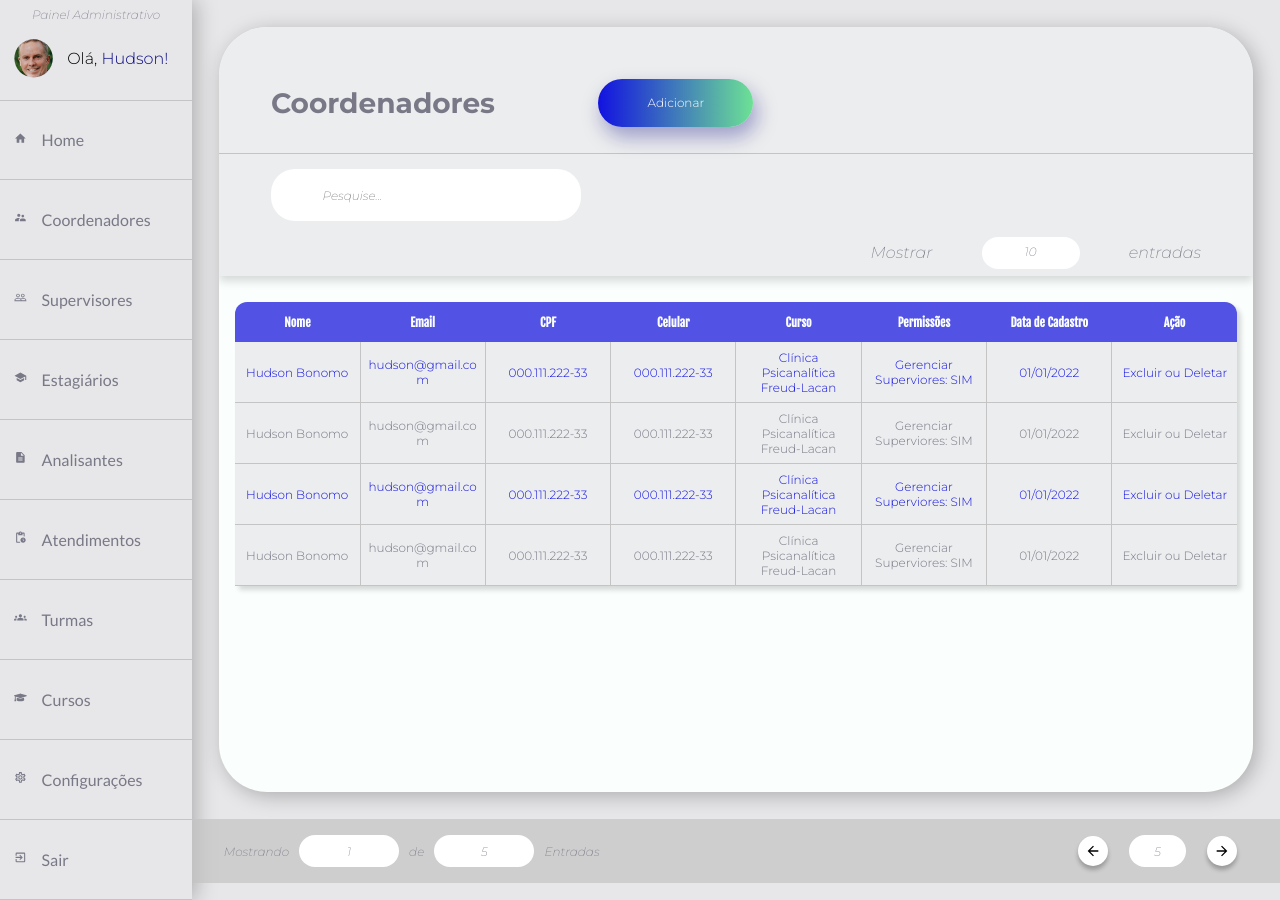
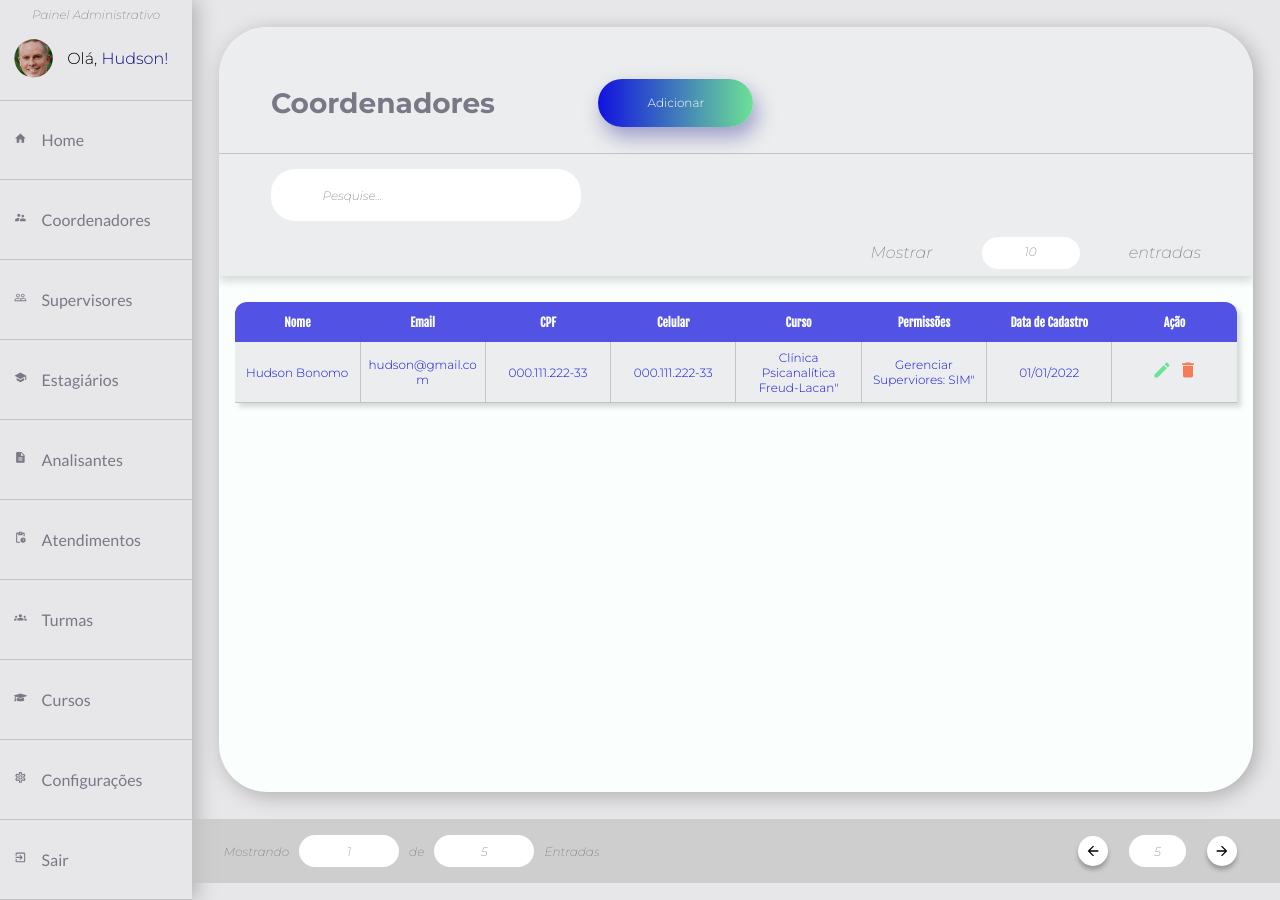
Before and after one commit to thiago-mfernandes/CepCop-React, a React (Create React App) app in the folder cepcop-react/: page /Analisantes in a window 1280 px wide. Built offline with nearby package versions, Linux system fonts and the light colour scheme.

Commit message:
botoes implementados

```diff
--- a/cepcop-react/src/components/Tabela/index.tsx
+++ b/cepcop-react/src/components/Tabela/index.tsx
@@ -5,6 +5,8 @@ import THeadTh from "../Tabela/THead/THeadTh";
 import TBody from "../Tabela/TBody/TBody";
 import TBodyTr from "../Tabela/TBody/TBodyTr";
 import TBodyTd from "../Tabela/TBody/TBodyTd"
+import BotaoEditar from "../UI/Botao/BotaoEditar";
+import BotaoDeletar from "../UI/Botao/BotaoDeletar";
 
 function Tabela() {
     return (
@@ -24,48 +26,18 @@ function Tabela() {
                 </THead>
                 <TBody>
                     <TBodyTr>
-                        <TBodyTd dataLabel={"Nome"}>{"Hudson Bonomo"}</TBodyTd>
-                        <TBodyTd dataLabel={"Email"}>{"hudson@gmail.com"}</TBodyTd>
+                        <TBodyTd dataLabel="Nome">Hudson Bonomo</TBodyTd>
+                        <TBodyTd dataLabel="Email">hudson@gmail.com</TBodyTd>
 
-                        <TBodyTd dataLabel={"CPF"}>{"000.111.222-33"}</TBodyTd>
-                        <TBodyTd dataLabel={"Celular"}>{"000.111.222-33"}</TBodyTd>
-                        <TBodyTd dataLabel={"Curso"}>{"Clínica Psicanalítica Freud-Lacan"}</TBodyTd>
-                        <TBodyTd dataLabel={"Permissoes"}>{"Gerenciar Superviores: SIM"}</TBodyTd>
-                        <TBodyTd dataLabel={"Data do Cadastro"}>{"01/01/2022"}</TBodyTd>
-                        <TBodyTd dataLabel={"Acao"}>{"Excluir ou Deletar"}</TBodyTd>
-                    </TBodyTr>
-                    <TBodyTr>
-                        <TBodyTd dataLabel={"Nome"}>{"Hudson Bonomo"}</TBodyTd>
-                        <TBodyTd dataLabel={"Email"}>{"hudson@gmail.com"}</TBodyTd>
-
-                        <TBodyTd dataLabel={"CPF"}>{"000.111.222-33"}</TBodyTd>
-                        <TBodyTd dataLabel={"Celular"}>{"000.111.222-33"}</TBodyTd>
-                        <TBodyTd dataLabel={"Curso"}>{"Clínica Psicanalítica Freud-Lacan"}</TBodyTd>
-                        <TBodyTd dataLabel={"Permissoes"}>{"Gerenciar Superviores: SIM"}</TBodyTd>
-                        <TBodyTd dataLabel={"Data do Cadastro"}>{"01/01/2022"}</TBodyTd>
-                        <TBodyTd dataLabel={"Acao"}>{"Excluir ou Deletar"}</TBodyTd>
-                    </TBodyTr>
-                    <TBodyTr>
-                        <TBodyTd dataLabel={"Nome"}>{"Hudson Bonomo"}</TBodyTd>
-                        <TBodyTd dataLabel={"Email"}>{"hudson@gmail.com"}</TBodyTd>
-
-                        <TBodyTd dataLabel={"CPF"}>{"000.111.222-33"}</TBodyTd>
-                        <TBodyTd dataLabel={"Celular"}>{"000.111.222-33"}</TBodyTd>
-                        <TBodyTd dataLabel={"Curso"}>{"Clínica Psicanalítica Freud-Lacan"}</TBodyTd>
-                        <TBodyTd dataLabel={"Permissoes"}>{"Gerenciar Superviores: SIM"}</TBodyTd>
-                        <TBodyTd dataLabel={"Data do Cadastro"}>{"01/01/2022"}</TBodyTd>
-                        <TBodyTd dataLabel={"Acao"}>{"Excluir ou Deletar"}</TBodyTd>
-                    </TBodyTr>
-                    <TBodyTr>
-                        <TBodyTd dataLabel={"Nome"}>{"Hudson Bonomo"}</TBodyTd>
-                        <TBodyTd dataLabel={"Email"}>{"hudson@gmail.com"}</TBodyTd>
-
-                        <TBodyTd dataLabel={"CPF"}>{"000.111.222-33"}</TBodyTd>
-                        <TBodyTd dataLabel={"Celular"}>{"000.111.222-33"}</TBodyTd>
-                        <TBodyTd dataLabel={"Curso"}>{"Clínica Psicanalítica Freud-Lacan"}</TBodyTd>
-                        <TBodyTd dataLabel={"Permissoes"}>{"Gerenciar Superviores: SIM"}</TBodyTd>
-                        <TBodyTd dataLabel={"Data do Cadastro"}>{"01/01/2022"}</TBodyTd>
-                        <TBodyTd dataLabel={"Acao"}>{"Excluir ou Deletar"}</TBodyTd>
+                        <TBodyTd dataLabel="CPF">000.111.222-33</TBodyTd>
+                        <TBodyTd dataLabel="Celular">000.111.222-33</TBodyTd>
+                        <TBodyTd dataLabel="Curso">Clínica Psicanalítica Freud-Lacan"</TBodyTd>
+                        <TBodyTd dataLabel="Permissoes">Gerenciar Superviores: SIM"</TBodyTd>
+                        <TBodyTd dataLabel="Data do Cadastro">01/01/2022</TBodyTd>
+                        <TBodyTd dataLabel="Acao">
+                            <BotaoEditar/>
+                            <BotaoDeletar id="y"/>
+                        </TBodyTd>
                     </TBodyTr>
                 </TBody>
             </Table>
--- a/cepcop-react/src/components/UI/Botao/BotaoDeletar.tsx
+++ b/cepcop-react/src/components/UI/Botao/BotaoDeletar.tsx
@@ -6,7 +6,7 @@ export const StyledBotaoDeletar = styled.i`
     color: ${vermelhoPadrao};
     font-size: 1.25rem;
     cursor: pointer;
-
+    padding-left: 2.5%;
     //---------------------------------------------->
     @media screen and (max-width: 768px) {
         font-size: 1.5rem;
@@ -14,9 +14,9 @@ export const StyledBotaoDeletar = styled.i`
     }
 `;
 
-function BotaoDeletar(id: string, children: React.ReactNode): JSX.Element {
+function BotaoDeletar(id: any): JSX.Element {
     return (
-        <StyledBotaoDeletar>
+        <StyledBotaoDeletar id={id}>
             <MdDelete />
         </StyledBotaoDeletar>
     );
--- a/cepcop-react/src/components/UI/Botao/BotaoEditar.tsx
+++ b/cepcop-react/src/components/UI/Botao/BotaoEditar.tsx
@@ -7,7 +7,7 @@ const StyledBotaoEditar = styled.i`
     color: ${verdePadrao};
     font-size: 1.25rem;
     cursor: pointer;
-
+    padding-right: 2.5%;
     //---------------------------------------------->
     @media screen and (max-width: 768px) {
         font-size: 1;
@@ -15,9 +15,9 @@ const StyledBotaoEditar = styled.i`
     }
 `;
 
-function BotaoEditar(id: string, children: React.ReactNode): JSX.Element {
+function BotaoEditar(id: any) {
     return (
-        <StyledBotaoEditar>
+        <StyledBotaoEditar id={id}>
             <MdModeEdit />
         </StyledBotaoEditar>
     );
```
